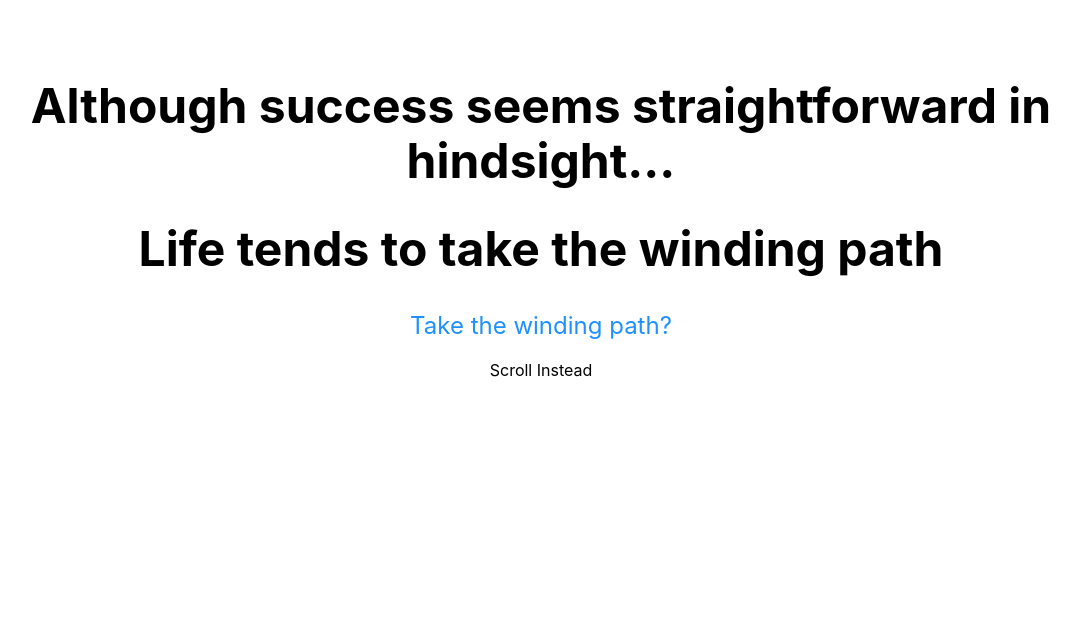
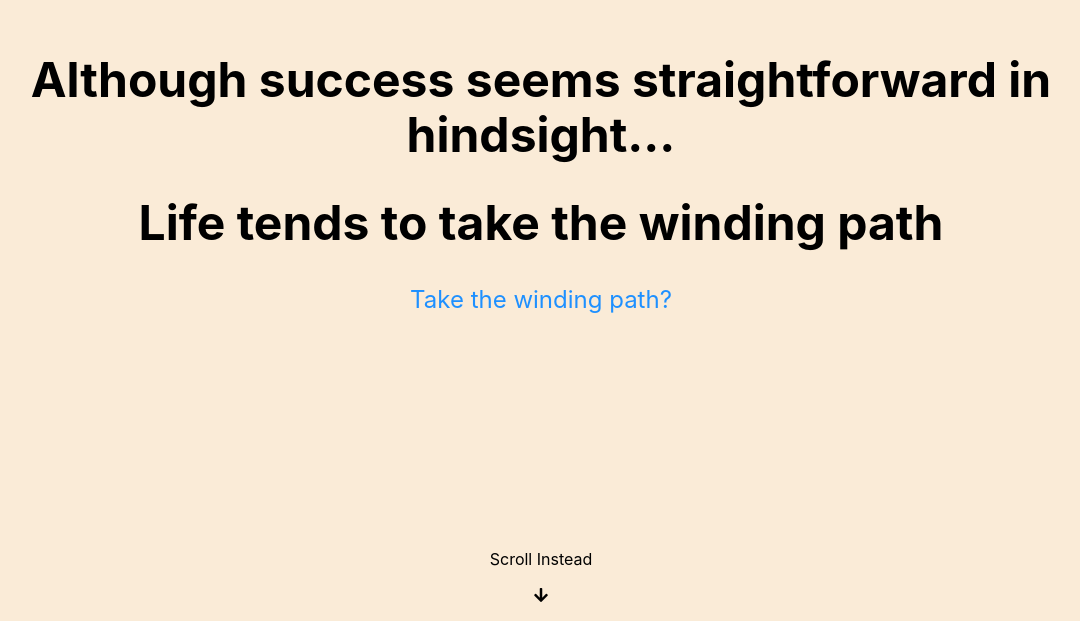
Before and after one commit to IzzyBeraja/IzzyBeraja.github.io, a Next.js app: page / in a window 1280 px wide. Shown: the part 179-800 px from the top of the page, without its empty margins (99-1179 px from the left). Built offline with nearby package versions, Linux system fonts and the light colour scheme.

Commit message:
Changed some filenames 🗃

```diff
--- /dev/null
+++ b/components/Title.tsx
@@ -0,0 +1,23 @@
+import styles from "../styles/Home.module.css";
+
+const Home = () => {
+  return (
+    <div className={styles.container}>
+      <main className={styles.main}>
+        <div className={styles.title}>
+          <h1>Although success seems straightforward in hindsight...</h1>
+          <h1>Life tends to take the winding path</h1>
+        </div>
+        <a className={styles.subTitle} href="#">
+          Take the winding path?
+        </a>
+      </main>
+      <footer className={styles.footer}>
+        <p>Scroll Instead</p>
+        <i className="fas fa-arrow-down"></i>
+      </footer>
+    </div>
+  );
+};
+
+export default Home;
--- a/package.json
+++ b/package.json
@@ -8,6 +8,7 @@
     "start": "next start"
   },
   "dependencies": {
+    "@fortawesome/fontawesome-free": "^5.15.2",
     "next": "10.0.7",
     "react": "17.0.1",
     "react-dom": "17.0.1"
--- a/pages/index.tsx
+++ b/pages/index.tsx
@@ -1,8 +1,9 @@
 import Head from "next/head";
+import Home from "../components/Title";
 
-import styles from "../styles/Home.module.css";
+import styles from "../styles/Index.module.css";
 
-export default function Home() {
+const Index = () => {
   return (
     <div className={styles.container}>
       <Head>
@@ -10,17 +11,12 @@ export default function Home() {
         <link rel="icon" href="/favicon.ico" />
       </Head>
 
-      <main className={styles.main}>
-        <div className={styles.title}>
-          <h1>Although success seems straightforward in hindsight...</h1>
-          <h1>Life tends to take the winding path</h1>
-        </div>
-        <a className={styles.subTitle} href="#">
-          Take the winding path?
-        </a>
-
-        <p>Scroll Instead</p>
-      </main>
+      <Home />
+      {/* <Skills /> */}
+      {/* <Work /> */}
+      {/* <OpenSource /> */}
     </div>
   );
-}
+};
+
+export default Index;
--- a/styles/Home.module.css
+++ b/styles/Home.module.css
@@ -34,3 +34,9 @@
   font-size: 1.5rem;
   color: dodgerblue;
 }
+
+.footer {
+  display: inline-block;
+  text-align: center;
+  padding: 1rem 0;
+}
--- /dev/null
+++ b/styles/Index.module.css
@@ -0,0 +1,8 @@
+.container {
+  min-height: 100vh;
+  padding: 0 0.5rem;
+  display: flex;
+  flex-direction: column;
+  justify-content: center;
+  align-items: center;
+}
--- a/styles/globals.css
+++ b/styles/globals.css
@@ -13,4 +13,5 @@ a {
 
 * {
   box-sizing: border-box;
+  background-color: antiquewhite;
 }
```
Also changed, not shown: pages/_app.tsx (+4 -3 lines), 1 other file (tests, documents, lock files or other folders).
